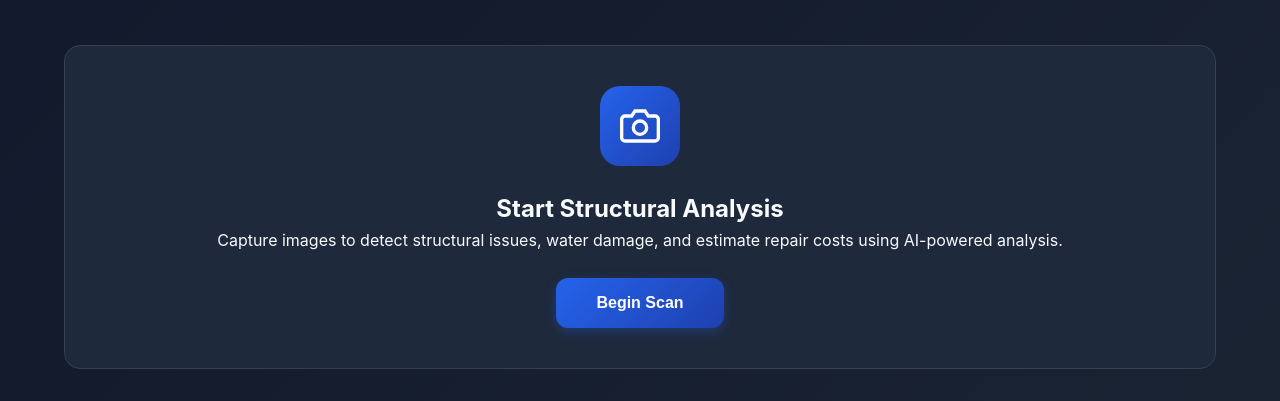
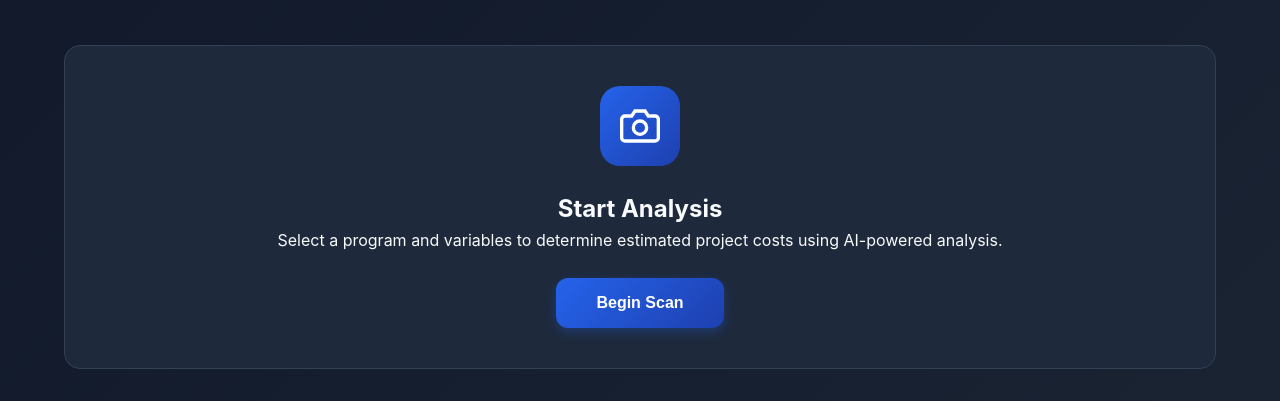
Before and after one commit to afferio646/vsbrands-app, a plain HTML site: page index.html in a window 1280 px wide. Shown: the part 419-820 px from the top of the page. Drawn offline with nearby package versions, Linux system fonts and the light colour scheme.

Commit message:
Update index.html

```diff
--- a/index.html
+++ b/index.html
@@ -485,8 +485,8 @@ textarea.form-input {
                         <circle cx="12" cy="13" r="4"></circle>
                     </svg>
                 </div>
-                <h2>Start Structural Analysis</h2>
-                <p>Capture images to detect structural issues, water damage, and estimate repair costs using AI-powered analysis.</p>
+                <h2>Start Analysis</h2>
+                <p>Select a program and variables to determine estimated project costs using AI-powered analysis.</p>
                 <button class="btn-primary" style="margin-top: 1.5rem;">Begin Scan</button>
             </div>
         </div>
```
